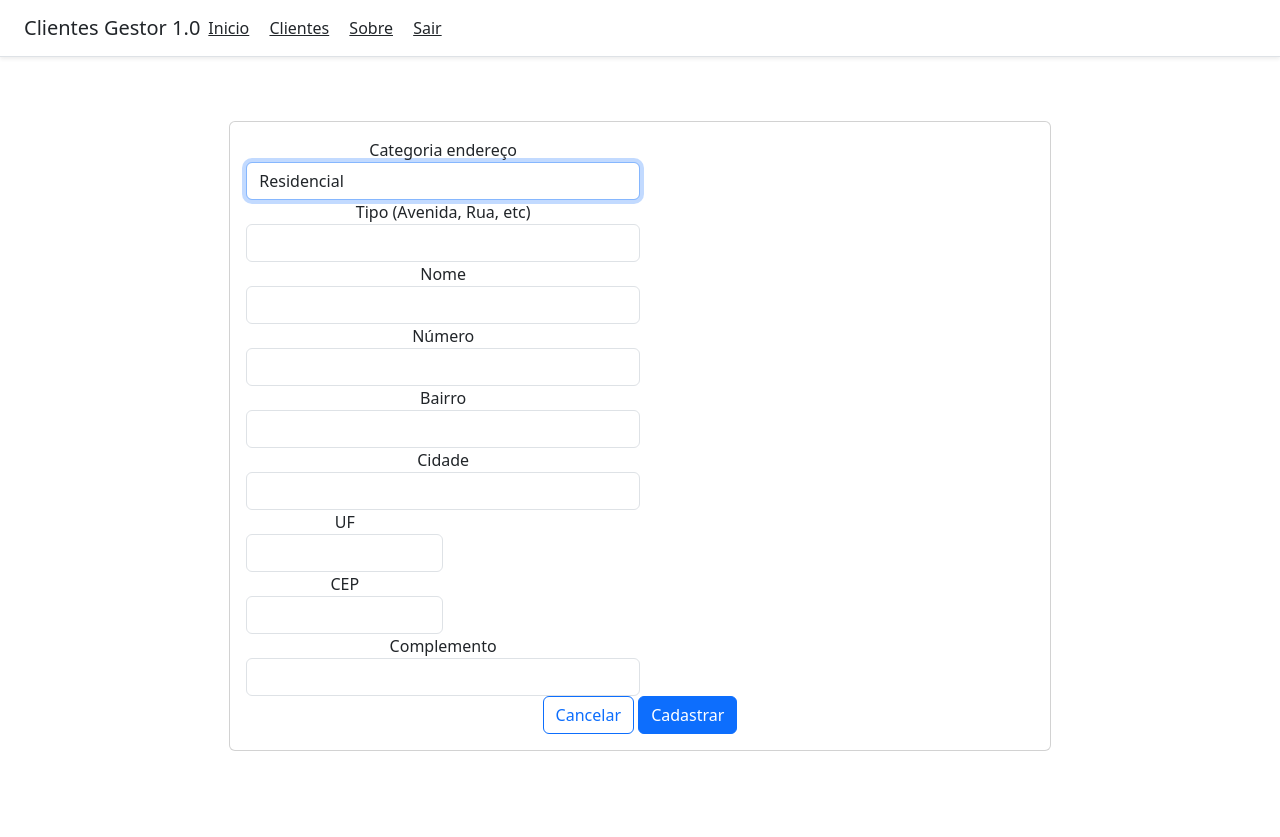
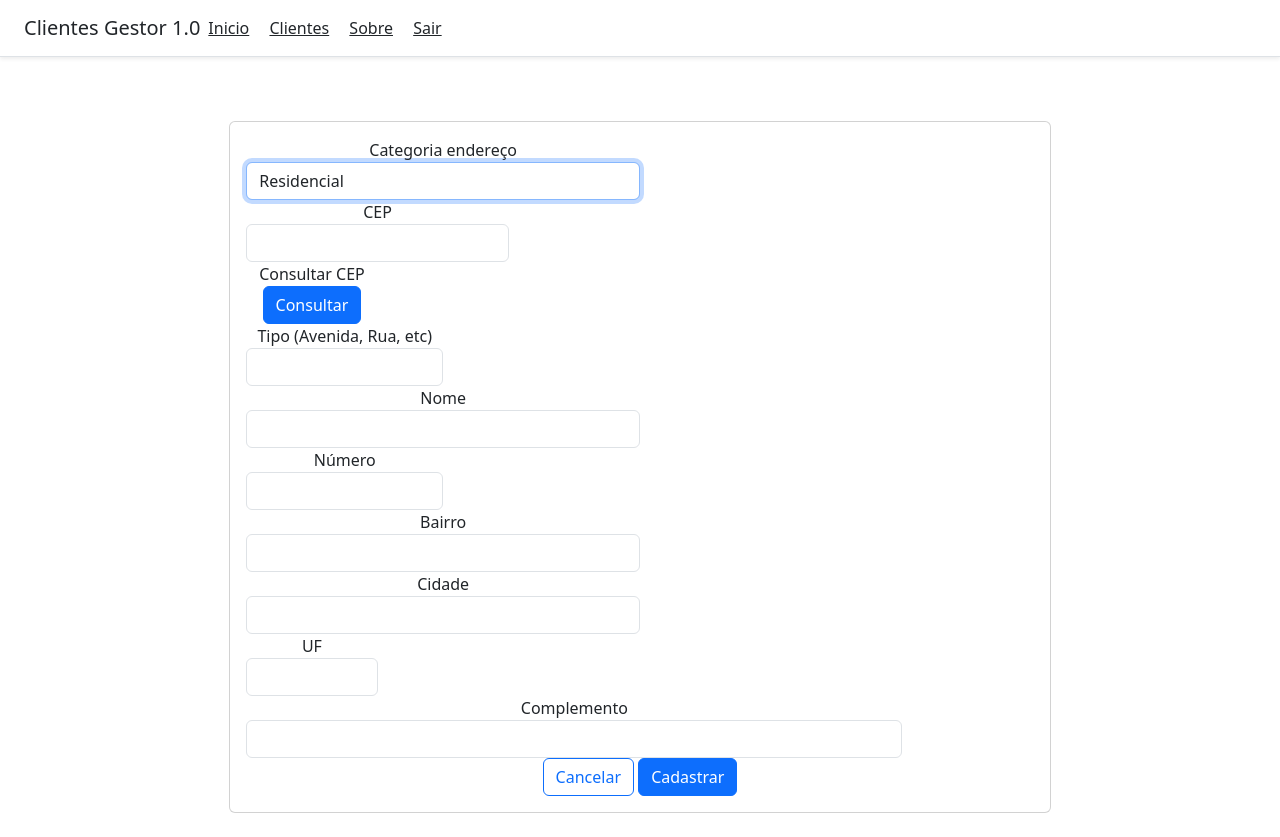
Before and after one commit to douglascarlos-dev/Clientes-Gestor, a PHP site: page /view/address_new.php in a window 1280 px wide. Before the commit the page ends 751 px from the top, so only its background shows below. Run offline with PHP 8.4, Linux system fonts and the light colour scheme; the template is opened without the code that fills it, so the values that code supplies are empty; some libraries are stand-ins or nearby versions.

Commit message:
:alien: Adição de consulta a CEP Issues #12
https://github.com/douglascarlos-dev/Clientes-Gestor/issues/12

```diff
--- a/view/address_new.php
+++ b/view/address_new.php
@@ -31,17 +31,27 @@
           <option value='Caixa postal' name='Caixa postal'>Caixa postal</option>
       </select>
     </div>
-    <div class="form-group col-md-6">
-      <label for="inputTipo">Tipo (Avenida, Rua, etc)</label>
+    <div class="form-group col-md-4">
+    <label for="inputCEP">CEP</label>
+      <input type="text" class="form-control" id="inputCEP" name="zip_code" maxlength="8">
+
+    </div>
+    <div class="form-group col-md-2">
+    <label for="inputCEP">Consultar CEP</label>
+    <a class="btn btn-primary" id="buscarCEP" href="#" role="button">Consultar</a>
+</div>
+  </div>
+  <div class="form-row">
+
+  <div class="form-group col-md-3">
+    <label for="inputTipo">Tipo (Avenida, Rua, etc)</label>
       <input type="text" class="form-control" id="inputTipo" name="type" maxlength="20">
     </div>
-  </div>
-  <div class="form-row">
     <div class="form-group col-md-6">
       <label for="inputNome">Nome</label>
       <input type="text" class="form-control" id="inputNome" name="name" maxlength="100">
     </div>
-    <div class="form-group col-md-6">
+    <div class="form-group col-md-3">
       <label for="inputNumero">Número</label>
       <input type="text" class="form-control" id="inputNumero" name="number" maxlength="10">
     </div>
@@ -57,15 +67,12 @@
     </div>
   </div>
   <div class="form-row">
-    <div class="form-group col-md-3">
+    <div class="form-group col-md-2">
       <label for="inputUF">UF</label>
       <input type="text" class="form-control" id="inputUF" name="state" maxlength="2" style="text-transform:uppercase">
     </div>
-    <div class="form-group col-md-3">
-      <label for="inputCEP">CEP</label>
-      <input type="text" class="form-control" id="inputCEP" name="zip_code" maxlength="8">
-    </div>
-    <div class="form-group col-md-6">
+
+    <div class="form-group col-md-10">
       <label for="inputComplemento">Complemento</label>
       <input type="text" class="form-control" id="inputComplemento" name="complement" maxlength="60">
     </div>
@@ -83,7 +90,7 @@
 
 <script
     type="text/javascript"
-    src="<?php echo URLROOT; ?>/js/jquery-3.5.1.slim.min.js"
+    src="<?php echo URLROOT; ?>/js/jquery-3.6.4.min.js"
 
   ></script>
 <script src="<?php echo URLROOT; ?>/js/bootstrap.bundle.min.js" crossorigin="anonymous"></script>
@@ -91,6 +98,42 @@
 
     <script type="text/javascript">
     $(document).ready(function () {
+
+    // Função para buscar e atualizar o valor da cidade
+    function buscarCidadePorCEP() {
+
+      // Obter o valor do input com id "inputCEP"
+      var cep = $('#inputCEP').val();
+
+      // Compor a URL da API com base no valor do CEP
+      var apiUrl = '../../cep/query/' + cep;
+
+        // Fazer a solicitação AJAX usando $.getJSON
+        $.getJSON(apiUrl, function(data) {
+            // Extrair o valor da chave "nome"
+            var nomeDaCidade = data.cidade;
+            // Extrair o valor da chave "estado"
+            var siglaDoEstado = data.estado;
+            // Extrair o valor da chave "bairro"
+            var nomeDoBairro = data.bairro;
+
+            // Substituir o valor do input com id "inputCidade"
+            console.log("Nome da cidade: " + nomeDaCidade);
+            $('#inputCidade').val(nomeDaCidade);
+
+            // Substituir o valor do input com id "inputCidade"
+            console.log("Sigla do estado: " + siglaDoEstado);
+            $('#inputUF').val(siglaDoEstado);
+
+             // Substituir o valor do input com id "inputCidade"
+             console.log("Nome do Bairro: " + nomeDoBairro);
+            $('#inputBairro').val(nomeDoBairro);
+        });
+    }
+
+    // Adicionar um evento de clique ao botão com id "buscarCEP"
+    $('#buscarCEP').on('click', buscarCidadePorCEP);
+
 
         $('form[name="register"]').on("submit", function (e) {
 
```
